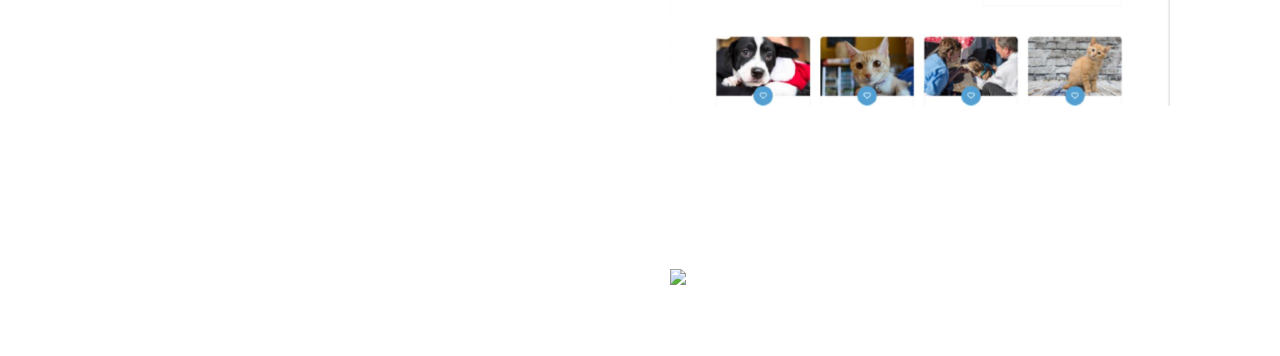
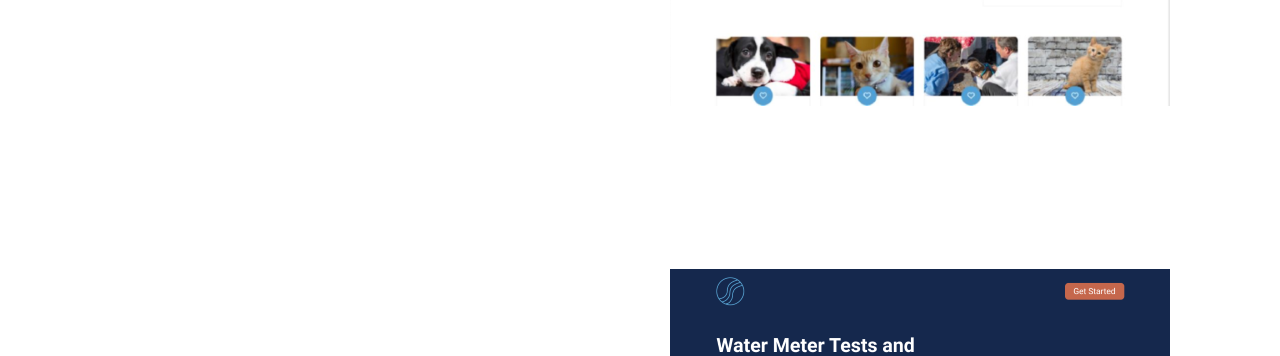
Before and after one commit to Jerrid27/Portfolio, a plain HTML site: page projects.html in a window 1280 px wide. Shown: the part 569-925 px from the top of the page. Drawn offline with Linux system fonts and the light colour scheme.

Commit message:
Update projects.html

```diff
--- a/projects.html
+++ b/projects.html
@@ -54,7 +54,7 @@
 
   <p>Freelance Web design - 2019</p>
       </div>
-      <div class="internalcontainerR"><img src="Project2.png"></div>
+      <div class="internalcontainerR"><img src="Project.png"></div>
     </div>
   </div>
   <footer>
```
